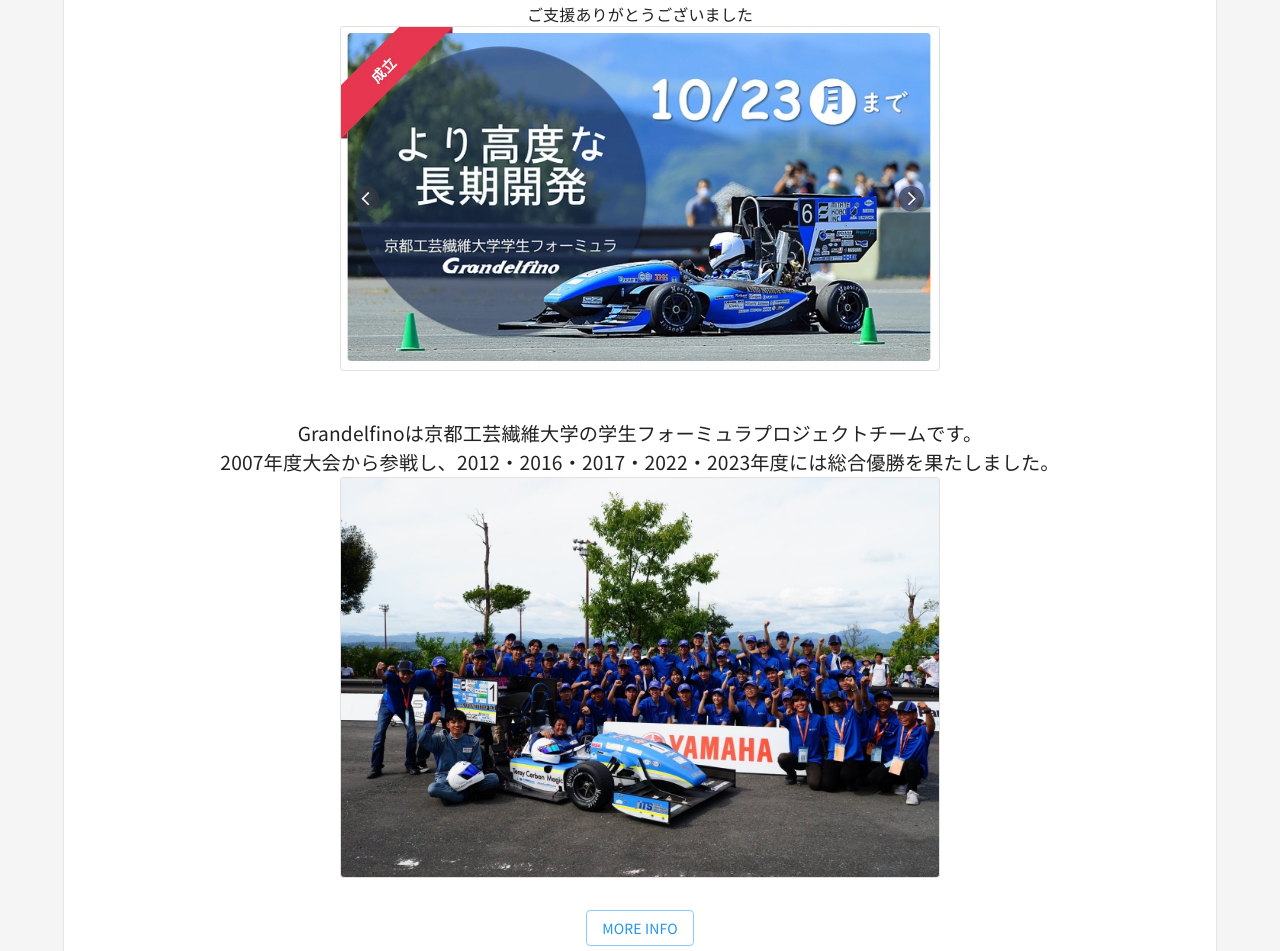
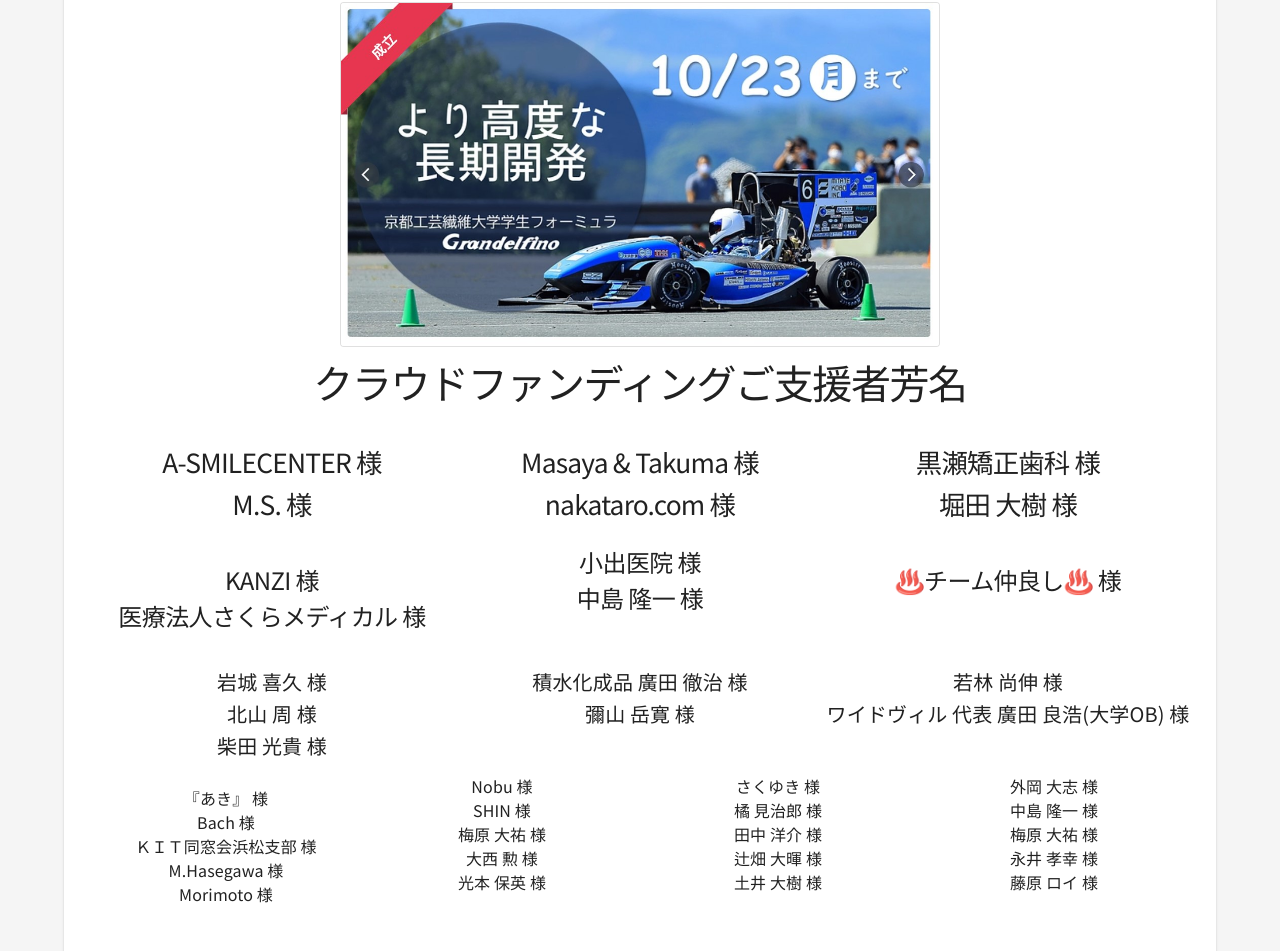
Before and after one commit to Grandelfino/homepage, a Gatsby site: page / in a window 1280 px wide. Shown: the part 660-1611 px from the top of the page. Built offline with nearby package versions, Linux system fonts and the light colour scheme; Gatsby itself is replaced by a stand-in of ours.

Commit message:
add list of crowdfunding supporters

```diff
--- a/src/pages/index.js
+++ b/src/pages/index.js
@@ -109,12 +109,12 @@
     <Grid align="center">
       <Box p={3}>
         <Typography variant="h1">Grandelfino</Typography>
+
         <Typography variant="body1" frontSize="1.0rem">
           クラウドファインディング終了！
           <br />
-          ご支援ありがとうございました
+
         </Typography>
-
          <Card variant="outlined" sx={{ maxWidth: 600, '&:hover': {color: 'black'}}}>
           <CardActionArea href="https://readyfor.jp/projects/grandelfino">
             <CardMedia>
@@ -122,12 +122,150 @@
             </CardMedia>
           </CardActionArea>
         </Card>
+
+         <Typography variant="h1" >クラウドファンディングご支援者芳名</Typography>
+         <br />
+   <Grid container justify="center" alignItems="center">
+      <Grid item sm={4} xs={12} alignItems="center">
+         <Typography variant="h2" >
+             A-SMILECENTER 様
+             <br />
+             M.S. 様
+             <br/>
+            </Typography>
+        </Grid>
+       <Grid item sm={4} xs={12} alignItems="center">
+           <Typography variant="h2" >
+             Masaya & Takuma 様
+             <br />
+             nakataro.com 様
+             <br />
+             </Typography>
+        </Grid>
+        <Grid item sm={4} xs={12} alignItems="center">
+            <Typography variant="h2" >
+             黒瀬矯正歯科 様
+             <br />
+             堀田 大樹 様
+             <br />
+             </Typography>
+        </Grid>
+    <Grid container justify="center" alignItems="center">
+      <Grid item sm={4} xs={12} alignItems="center">
+            <Typography variant="h3" >
+              <br/>
+           KANZI 様
+           <br/>
+           医療法人さくらメディカル 様
+           <br/>
+           </Typography>
+      </Grid>
+      <Grid item sm={4} xs={12} alignItems="center">
+             <Typography variant="h3" >
+           小出医院 様
+           <br />
+           中島 隆一 様
+           <br/>
+            </Typography>
+      </Grid>
+      <Grid item sm={4} xs={12} alignItems="center">
+           <Typography variant="h3" >
+           ♨️チーム仲良し♨️ 様
+           </Typography>
+      </Grid>
+    </Grid>
+    <Grid container justify="center" alignItems="center">
+      <Grid item sm={4} xs={12} alignItems="center">
+           <Typography variant="h6" >
+            <br/>
+           岩城 喜久 様
+            <br/>
+           北山 周 様
+            <br/>
+           柴田 光貴 様
+           <br/>
+           </Typography>
+      </Grid>
+      <Grid item sm={4} xs={12} alignItems="center">
+           <Typography variant="h6" >
+           積水化成品 廣田 徹治 様
+           <br />
+           彌山 岳寛 様
+           <br />
+           </Typography>
+      </Grid>
+      <Grid item sm={4} xs={12} alignItems="center">
+           <Typography variant="h6" >
+           若林 尚伸 様
+           <br />
+           ワイドヴィル 代表 廣田 良浩(大学OB) 様
+           <br />
+           </Typography>
+      </Grid>
+    </Grid>
+    <Grid container justify="center" alignItems="center">
+      <Grid item sm={3} xs={12} alignItems="center">
+           <Typography variant="h7" >
+            <br/>
+           『あき』  様
+            <br/>
+            Bach 様
+            <br/>
+            ＫＩＴ同窓会浜松支部 様
+            <br/>
+            M.Hasegawa 様
+            <br/>
+            Morimoto 様
+           </Typography>
+      </Grid>
+      <Grid item sm={3} xs={12} alignItems="center">
+           <Typography variant="h7" >
+             Nobu 様
+             <br />
+             SHIN 様
+             <br />
+             梅原 大祐 様
+             <br />
+             大西 勲 様
+             <br />
+             光本 保英 様
+             </Typography>
+      </Grid>
+      <Grid item sm={3} xs={12} alignItems="center">
+        <Typography variant="h7" >
+             さくゆき 様
+             <br />
+             橘 見治郎 様
+             <br/>
+             田中 洋介 様
+             <br/>
+             辻畑 大暉 様
+             <br/>
+             土井 大樹 様
+             </Typography>
+      </Grid>
+      <Grid item sm={3} xs={12} alignItems="center">
+           <Typography variant="h7" >
+             外岡 大志 様
+             <br />
+             中島 隆一 様
+             <br />
+             梅原 大祐 様
+             <br />
+             永井 孝幸 様
+             <br />
+             藤原 ロイ 様
+             </Typography>
+      </Grid>
+    </Grid>
+   </Grid>
+
         <br />
         <br />
+
         <Typography variant="body1" fontSize="1.2rem">
-          Grandelfinoは京都工芸繊維大学の学生フォーミュラプロジェクトチームです。
-          <br />
-          2007年度大会から参戦し、2012・2016・2017・2022・2023年度には総合優勝を果たしました。
+        他60名、総勢97名様からご支援をいただきました。<br/>
+          心より感謝申し上げます。
         </Typography>
         <Card variant="outlined" sx={{ maxWidth: 600 }}>
           <CardMedia>
@@ -144,6 +282,11 @@
         >
           More Info
         </Button>
+        <Typography variant="body1" fontSize="1.2rem">
+          Grandelfinoは京都工芸繊維大学の学生フォーミュラプロジェクトチームです。
+          <br />
+          2007年度大会から参戦し、2012・2016・2017・2022・2023年度には総合優勝を果たしました。
+        </Typography>
       </Box>
     </Grid>
   )
```
